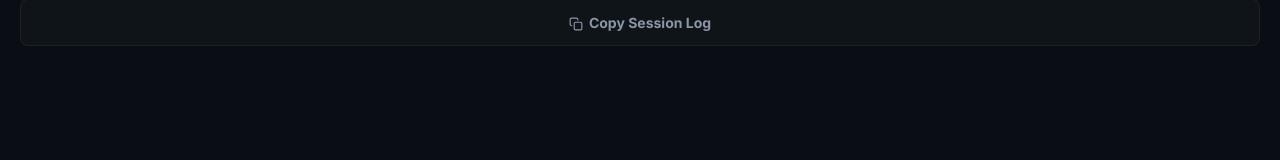
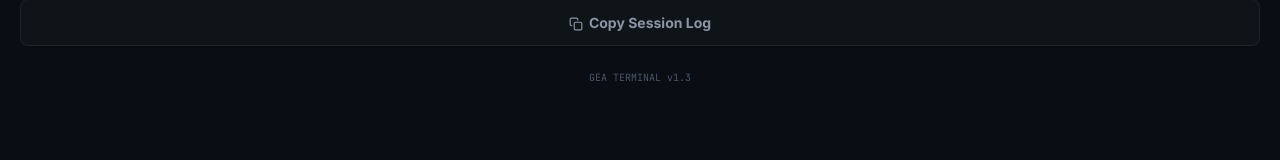
Before and after one commit to igorkaucic/gea, a React (Vite) app: page / in a window 1280 px wide. Both pictures are taken after a click on the button "Settings". Shown: the part 371-531 px from the top of the page. Built offline with nearby package versions, Linux system fonts and the light colour scheme; no server answers.

Commit message:
1.3 - deploy

```diff
--- a/src/components/SettingsPanel.tsx
+++ b/src/components/SettingsPanel.tsx
@@ -1,3 +1,5 @@
+import { APP_VERSION } from '../version';
+
 interface Props {
   apiKey: string;
   setApiKey: (k: string) => void;
@@ -78,6 +80,9 @@ export default function SettingsPanel({ apiKey, setApiKey, userInfo, isSyncing,
             Copy Session Log
           </button>
         </div>
+        <div style={{ textAlign: 'center', marginTop: '20px', fontSize: '10px', color: 'var(--text-muted)', fontFamily: 'var(--font-mono)' }}>
+          GEA TERMINAL v{APP_VERSION}
+        </div>
       </div>
     </>
   );
--- a/src/version.ts
+++ b/src/version.ts
@@ -1 +1 @@
-export const APP_VERSION = '1.2';
+export const APP_VERSION = '1.3';
```
